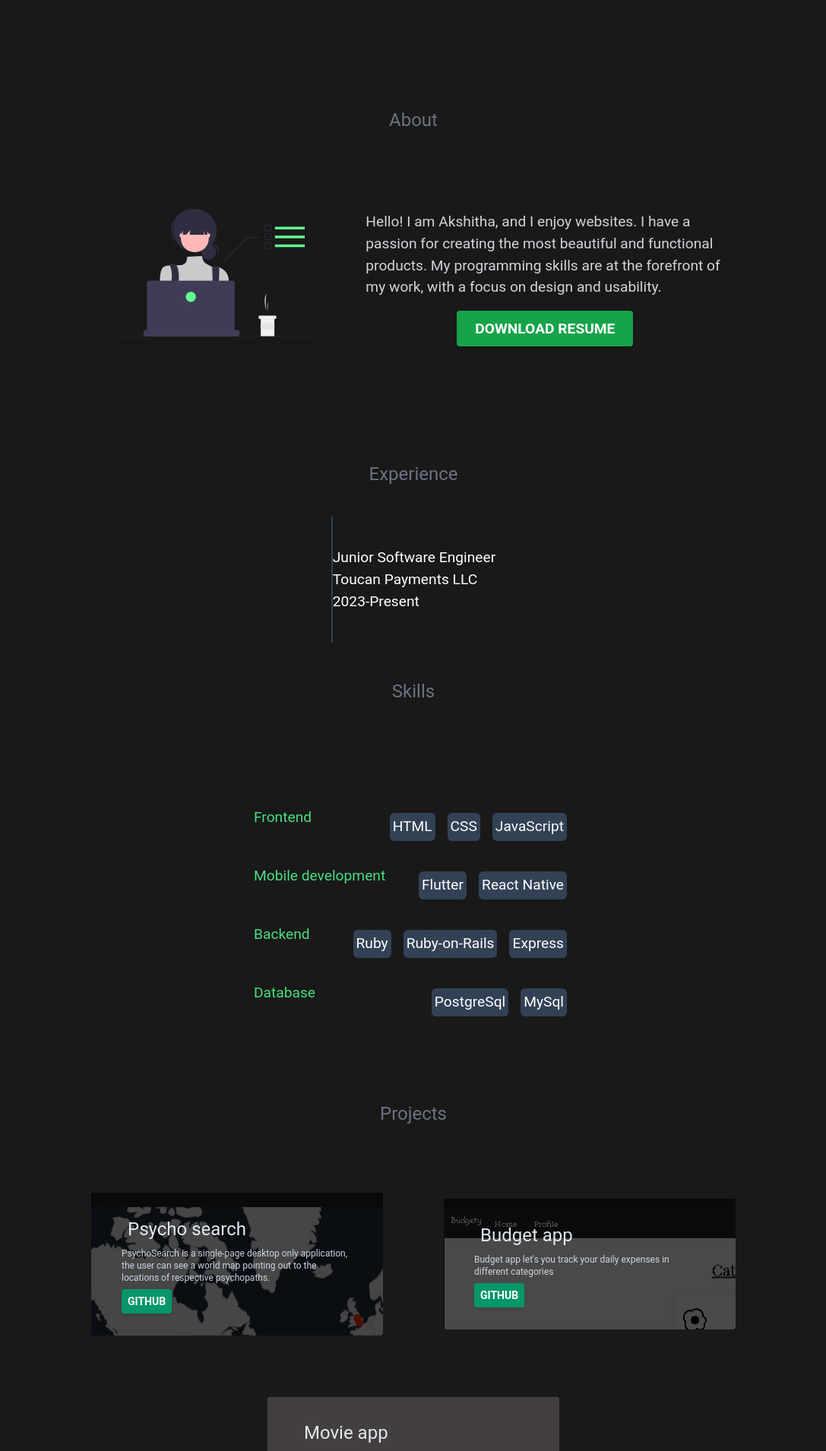
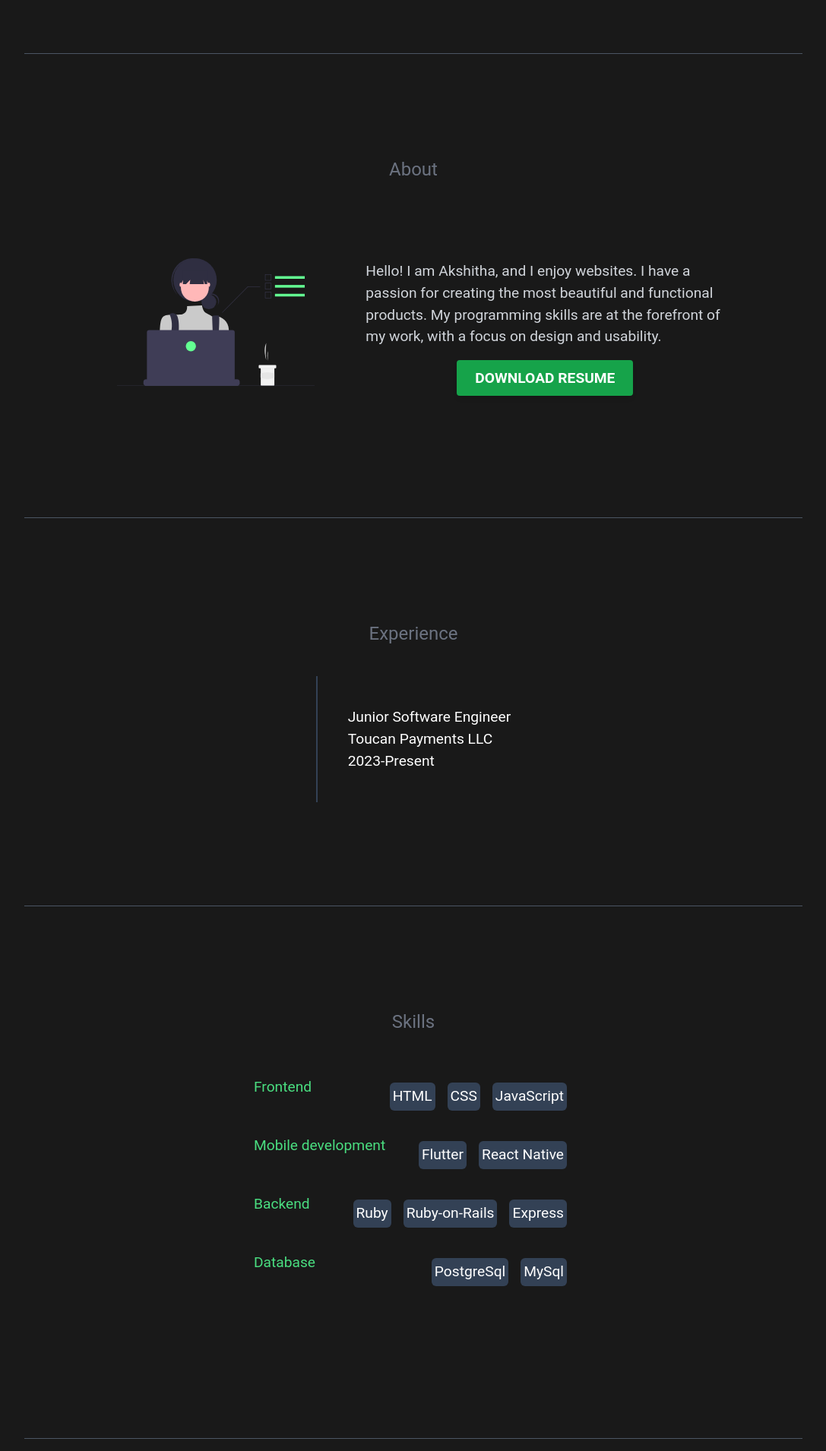
Before and after one commit to AkshithaReddy1899/Portfolio, a React (Create React App) app: page / in a window 1280 px wide. Shown: the part 660-2570 px from the top of the page at 76% size, without its empty margins (96-1183 px from the left). Built offline with nearby package versions, Linux system fonts and the light colour scheme; some icons are missing.

Commit message:
Fix styling issues

```diff
--- a/src/App.js
+++ b/src/App.js
@@ -11,17 +11,17 @@ function App() {
   return (
     <div className="mx-auto md:mx-20 text-white">
       <Home />
-      <hr className="border-solid border-0 border-b border-gray-600 my-14 mx-12 md:hidden" />
+      <hr className="border-solid border-0 border-b border-gray-600 my-14 mx-12" />
       <About />
-      <hr className="border-solid border-0 border-b border-gray-600 my-14 mx-12 md:hidden" />
+      <hr className="border-solid border-0 border-b border-gray-600 my-14 mx-12" />
       <Experience />
-      <hr className="border-solid border-0 border-b border-gray-600 my-14 mx-12 md:hidden" />
+      <hr className="border-solid border-0 border-b border-gray-600 my-14 mx-12" />
       <Skills />
-      <hr className="border-solid border-0 border-b border-gray-600 my-14 mx-12 md:hidden" />
+      <hr className="border-solid border-0 border-b border-gray-600 my-14 mx-12" />
       <Projects />
-      <hr className="border-solid border-0 border-b border-gray-600 my-14 mx-12 md:hidden" />
+      <hr className="border-solid border-0 border-b border-gray-600 my-14 mx-12" />
       <Contact />
-      <hr className="border-solid border-0 border-b border-gray-600 my-14 mx-12 md:hidden" />
+      <hr className="border-solid border-0 border-b border-gray-600 my-14 mx-12" />
       <Footer />
     </div>
   );
--- a/src/Components/About.jsx
+++ b/src/Components/About.jsx
@@ -4,7 +4,7 @@ import { ReactComponent as Women } from '../assets/women.svg';
 import akshithaReddyResume from '../assets/akshithaReddyResume.docx';
 
 const About = () => (
-  <div className="text-center mt-24 lg:mt-12 md:pt-20 mx-10">
+  <div className="text-center mt-24 lg:mt-12 md:py-20 mx-10 lg:my-12">
     <h1 className="text-2xl text-gray-500">About</h1>
     <div className="flex lg:flex-row flex-col justify-center items-center mx-auto mt-18 lg:mt-16">
       <div className="w-80 h-80 lg:w-1/3 lg:h-1/3">
--- a/src/Components/Experience.jsx
+++ b/src/Components/Experience.jsx
@@ -1,10 +1,12 @@
 import experienceData from '../assets/experience';
+import Slide from 'react-reveal/Slide';
 
 const Experience = () => {
 	return (
-		<div className="text-center mt-24 lg:flex lg:flex-col justify-center items-center lg:mt-12 md:pt-20">
+		<div className="text-center mt-24 lg:flex lg:flex-col justify-center items-center lg:my-12 md:py-20">
+			<Slide bottom right>
     <h1 className="text-2xl text-gray-500">Experience</h1>
-		<div className="mt-10 lg:border-l-2 border-slate-700 flex justify-center items-center px-auto md:py-10 md:px-0 lg:flex lg:flex-col lg:items-start">
+		<div className="mt-10 lg:pl-10 lg:border-l-2 border-slate-700 flex justify-center items-center px-auto md:py-10 md:px-0 lg:flex lg:flex-col lg:items-start">
 			{
 				experienceData.map((item) => (
 					<div className="text-left">
@@ -15,7 +17,7 @@ const Experience = () => {
 				))
 			}
 		</div>
-
+    </Slide>
   </div>
 	 )
 };
--- a/src/Components/Home.jsx
+++ b/src/Components/Home.jsx
@@ -11,7 +11,7 @@ const ConfettiJsx = React.lazy(() => import('./Confetti'));
 const Home = () => (
   <Fade bottom>
     <ConfettiJsx />
-    <div className="flex lg:flex-row flex-col justify-center items-center mx-auto pt-20 lg:pt-32 lg:pb-12 lg:text-2xl">
+    <div className="flex lg:flex-row flex-col justify-center items-center mx-auto pt-20 lg:py-32 lg:pb-12 lg:text-2xl">
       <div className="px-8 text-zinc-400 text-center leading-10 lg:w-1/2">
         <p>Hello there! I am </p>
         <p className="text-fuchsia-300 text-4xl tracking-wide md:text-6xl lg:text-6xl my-2">Akshitha Reddy</p>
--- a/src/Components/Projects.jsx
+++ b/src/Components/Projects.jsx
@@ -4,7 +4,7 @@ import data from '../assets/data';
 import { FaGithub } from "react-icons/fa";
 
 const Projects = () => (
-  <div className="text-center mt-24 lg:mt-12 md:pt-0 my-10">
+  <div className="text-center mt-24 my-10 lg:my-12 md:py-20">
     <h1 className="text-2xl text-gray-500">Projects</h1>
     <div className="mb-20 mt-12 flex flex-wrap flex-col lg:flex-row justify-center items-center">
       {data.map((item) => (
--- a/src/Components/Skills.jsx
+++ b/src/Components/Skills.jsx
@@ -17,10 +17,10 @@ import { TiTickOutline } from 'react-icons/ti';
 const Skills = () => {
   const skillsData = SkillsData;
   return(
-    <div className="text-center mt-24 lg:flex lg:flex-col justify-center items-center lg:mt-12 md:pt-0">
+    <div className="text-center mt-24 my-10 lg:my-12 md:py-20 lg:flex lg:flex-col justify-center items-center">
       <Slide bottom left>
     <h1 className="text-2xl text-gray-500">Skills</h1>
-    <div className="flex flex-wrap flex-col md:flex-row justify-between items-center lg:mt-20 lg:w-1/2 lg:justify-center">
+    <div className="flex flex-wrap flex-col md:flex-row justify-between items-center lg:w-1/2 lg:justify-center">
       <div className="md:w-11/12 lg:w-3/4 md:mx-2 lg:mx-6 my-8">
           {
             skillsData.map((item) => {
```
Also changed, not shown: 1 other file (tests, documents, lock files or other folders).
